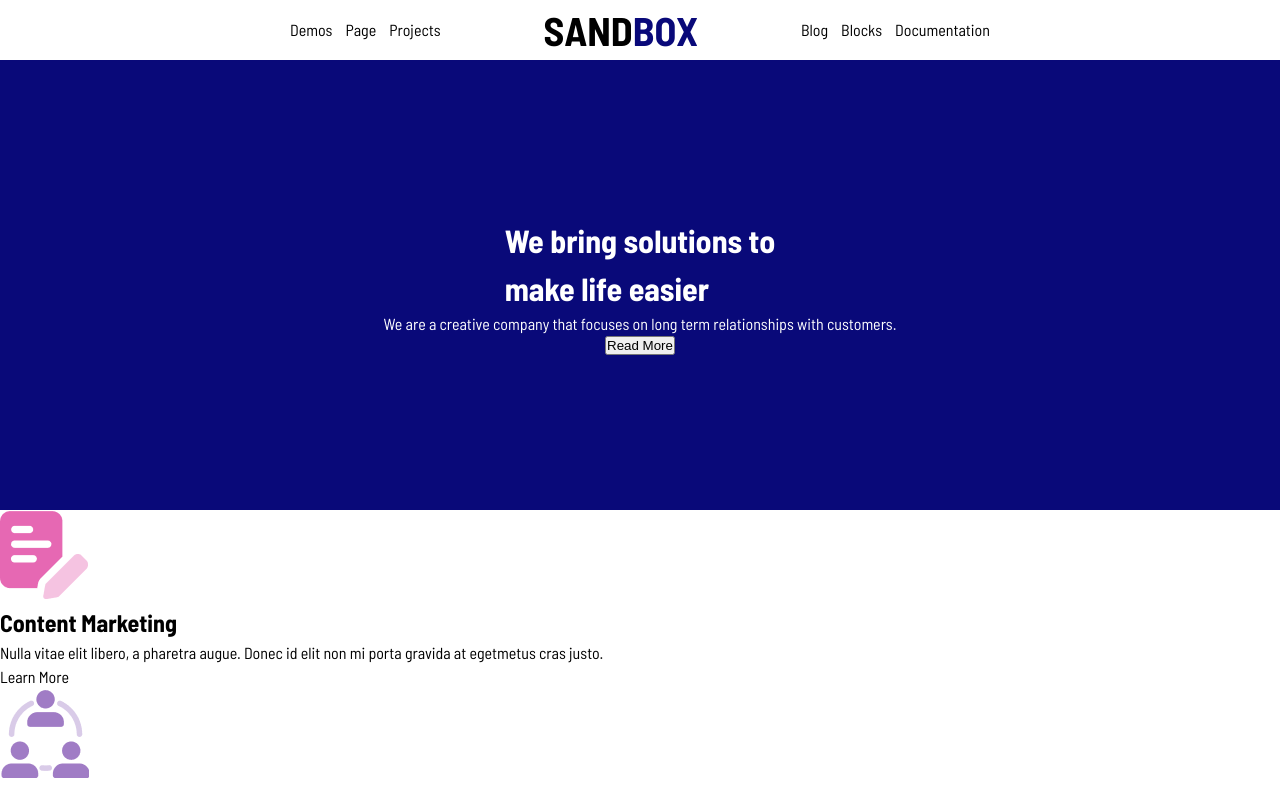
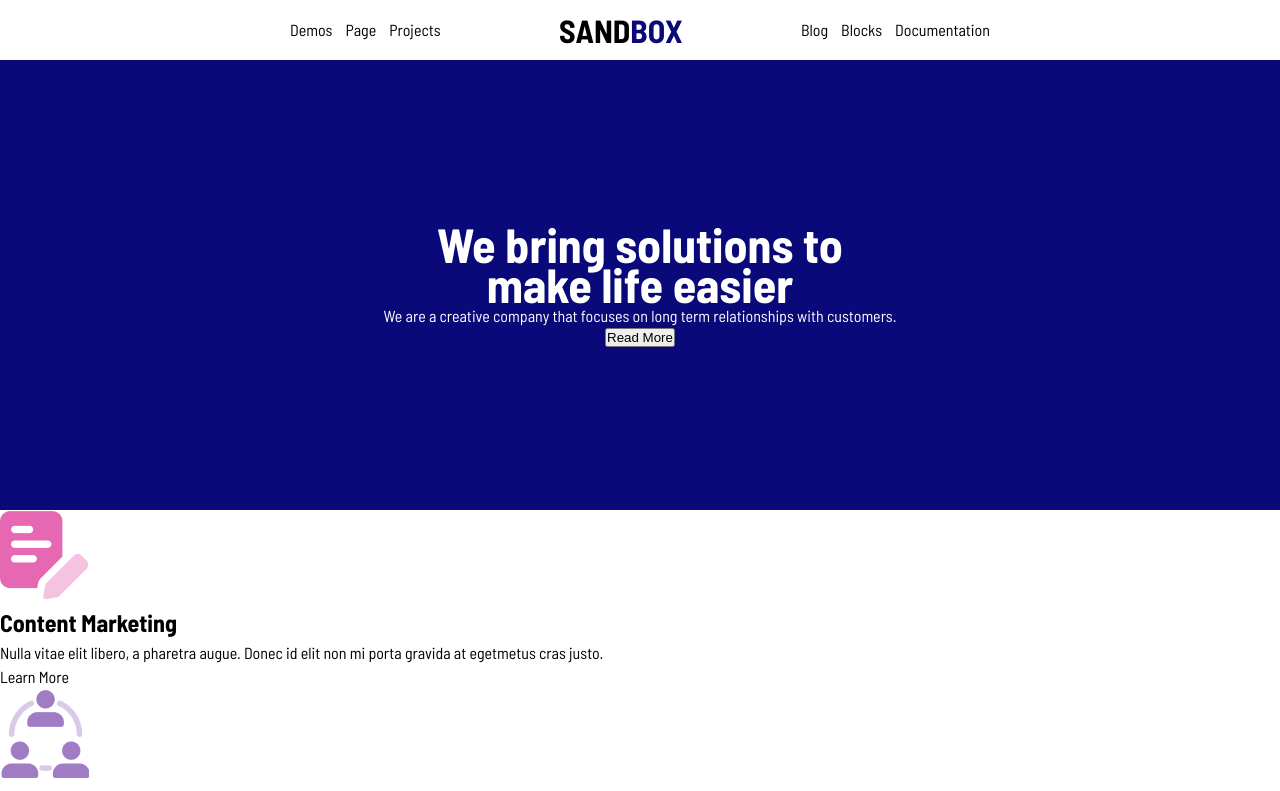
Before and after one commit to Hizmy-M/React-Projects, a React (Vite) app in the folder 06.SandBox-web/: page / in a window 1280 px wide. Shown: the top 791 px of the page. Built offline with nearby package versions, Linux system fonts and the light colour scheme.

Commit message:
typographt reset -> mobile and desktop

```diff
--- a/06.SandBox-web/src/index.css
+++ b/06.SandBox-web/src/index.css
@@ -19,16 +19,16 @@
 
   /* -- font styles -- */
     --fs-nav: 1rem;
-    --fs-hero-title: 3rem;
-    --fs-hero-subtitle: 1.5rem;
-    --fs-h1: 2.25rem;
-    --fs-h2: 1.75rem;
-    --fs-h3: 1.5rem;
+    --fs-hero-title: 2.5rem;
+    --fs-hero-subtitle: 1.25rem;
+    --fs-h1: 1.75rem;
+    --fs-h2: 1.5rem;
+    --fs-h3: 1.25rem;
     --fs-body: 1rem;
     --fs-small: 0.975rem;
     --fs-button: 1rem;
-    --fs-label: 0.875rem;
-    --fs-footer: 0.875rem;
+    --fs-label: 0.9875rem;
+    --fs-footer: 0.75rem;
     --fs-logo: 1.4rem
 
 
@@ -103,8 +103,13 @@ body {
   justify-content: center;
   flex-direction: column;
   align-items: center;
+  text-align: center;
 }
 
+.section__container h1 {
+  font-size: var(--fs-hero-title);
+  line-height: 40px;
+}
 
 
 
@@ -119,17 +124,17 @@ body {
     :root {
   /* -- font styles -- */
   --fs-nav: 1.1rem;
-  --fs-hero-title: 2.25rem;
-  --fs-hero-subtitle: 1.125rem;
-  --fs-h1: 1.75rem;
-  --fs-h2: 1.5rem;
-  --fs-h3: 1.25rem;
-  --fs-body: 0.9375rem;
+  --fs-hero-title: 3rem;
+  --fs-hero-subtitle: 1.5rem;
+  --fs-h1: 2.25rem;
+  --fs-h2: 1.75rem;
+  --fs-h3: 1.5rem;
+  --fs-body: 1rem;
   --fs-small: 0.85rem;
-  --fs-button: 0.9375rem;
-  --fs-label: 0.75rem;
-  --fs-footer: 0.75rem;
-  --fs-logo: 2.5rem
+  --fs-button: 1rem;
+  --fs-label: 0.85rem;
+  --fs-footer: 0.85rem;
+  --fs-logo: 2rem
 
   }
 
```
